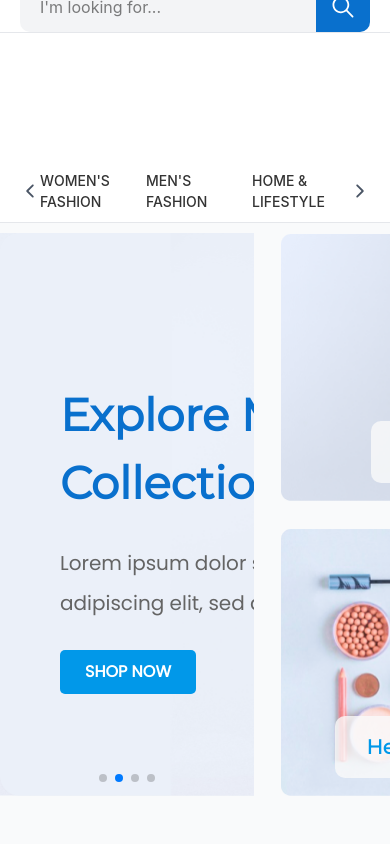
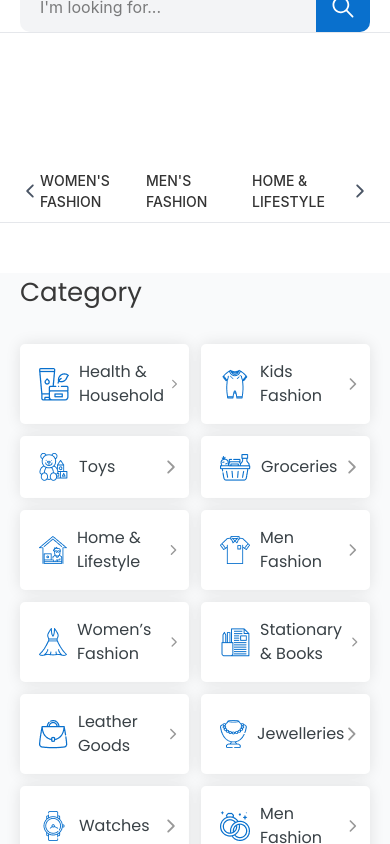
Before and after one commit to ashiqul290/Nirvoya-Website, a React (Vite) app: page / in a window 390 px wide. Shown: the top 844 px of the page. Built offline with nearby package versions, Linux system fonts and the light colour scheme.

Commit message:
responsive category

```diff
--- a/src/components/Home/Banner.jsx
+++ b/src/components/Home/Banner.jsx
@@ -14,11 +14,11 @@ import "swiper/css/pagination";
 export const Banner = () => {
   return (
     <>
-      <div className=" py-2.5">
+      <div className=" py-2.5 px-5 lg:px-0">
         <Container>
           <div className="flex gap-6.75 items-center">
             {/* LEFT SLIDER */}
-            <div className="w-[65%]">
+            <div className="lg:w-[65%]">
               <Swiper
                 modules={[Navigation, Pagination, Autoplay]}
                 spaceBetween={20}
@@ -29,6 +29,23 @@ export const Banner = () => {
                 className="w-full h-full"
               >
                 <SwiperSlide>
+                  <div className="lg:w-231.25 w-120 sm:w-130  xl:h-140.75 rounded-[10px] relative">
+                    <img src={sliderimg}  alt="" />
+                    <div className=" top-4 left-5 absolute xl:top-37 xl:left-15">
+                      <h1 className=" text-[#0970CD] font-bold xl:text-[45px] font-montserrat max-w-121.5 w-50">
+                        Explore Men’s Winter Collection
+                      </h1>
+                      <p className=" md:text-[20px] font-poppins font-normal md:leading-10 text-[#646464] max:w-104.5 w-45 text-sm md:my-6.75 my-1">
+                        Lorem ipsum dolor sit amet, consectetur adipiscing elit,
+                        sed do eiusmod tempor.{" "}
+                      </p>
+                      <button className=" md:px-6.25 px-1 py-1 md:py-2.5 text-white bg-[#0198E9] rounded-[5px] font-poppins font-semibold text-sm md:text-[16px]">
+                        SHOP NOW
+                      </button>
+                    </div>
+                  </div>
+                </SwiperSlide>
+                {/* <SwiperSlide>
                   <div className="w-231.25 h-140.75 rounded-[10px] relative">
                     <img src={sliderimg} alt="" />
                     <div className=" absolute top-37 left-15">
@@ -78,29 +95,12 @@ export const Banner = () => {
                       </button>
                     </div>
                   </div>
-                </SwiperSlide>
-                <SwiperSlide>
-                  <div className="w-231.25 h-140.75 rounded-[10px] relative">
-                    <img src={sliderimg} alt="" />
-                    <div className=" absolute top-37 left-15">
-                      <h1 className=" text-[#0970CD] font-bold text-[45px] font-montserrat max-w-121.5 ">
-                        Explore Men’s Winter Collection
-                      </h1>
-                      <p className=" text-[20px] font-poppins font-normal leading-10 text-[#646464] w-104.5 my-6.75">
-                        Lorem ipsum dolor sit amet, consectetur adipiscing elit,
-                        sed do eiusmod tempor.{" "}
-                      </p>
-                      <button className=" px-6.25 py-2.5 text-white bg-[#0198E9] rounded-[5px] font-poppins font-semibold text-[16px]">
-                        SHOP NOW
-                      </button>
-                    </div>
-                  </div>
-                </SwiperSlide>
+                </SwiperSlide> */}
               </Swiper>
             </div>
 
             <div className="">
-              <div className="w-md h-66.75  rounded-[10px] relative">
+              <div className="w-md h-66.75 hidden lg:block rounded-[10px] relative">
                 <img src={Groceres} alt="" />
                 <div className=" absolute bottom-4.5 left-22.5">
                   <button className=" rounded-[10px] bg-[#FAFAFA]/80 px-8 py-4 text-[#0198E9] font-semibold font-montserrat text-[20px]">
@@ -108,7 +108,7 @@ export const Banner = () => {
                   </button>
                 </div>
               </div>
-              <div className="w-md h-66.75 relative mt-7 rounded-[10px]">
+              <div className="w-md h-66.75 hidden lg:block relative mt-7 rounded-[10px]">
                 <img src={beauty} alt="" />
                 <div className=" absolute bottom-4.5 left-13.5">
                   <button className=" rounded-[10px] bg-[#FAFAFA]/80 px-8 py-4 text-[#0198E9] font-semibold font-montserrat text-[20px]">
--- a/src/components/Home/Category.jsx
+++ b/src/components/Home/Category.jsx
@@ -81,15 +81,15 @@ export const Category = () => {
     ]
   return (
     <>
-    <div className="mt-12.5 pb-11.25">
+    <div className="mt-12.5 pb-11.25 px-5 xl:px-0">
         <Container>
             <div className="">
                 <h3 className=' text-[26px] font-poppins font-medium text-[#383838]'>Category</h3>
-                <div className=" mt-8 grid grid-cols-5 gap-3">
+                <div className=" mt-8 grid grid-cols-2 sm:grid-cols-2 md:grid-cols-3 lg:grid-cols-4 xl:grid-cols-5 gap-3">
                     {
                        category.map((item)=>(
 
-                    <div className=" flex items-center w-67.5 justify-between pl-4.75 py-4 pr-2 bg-white shadow-[0_0_15px] shadow-black/10 rounded-[5px] cursor-pointer">
+                    <div className=" flex items-center max-w-67.5 justify-between pl-4.75 py-4 pr-2 bg-white shadow-[0_0_15px] shadow-black/10 rounded-[5px] cursor-pointer">
                        <div className=" flex gap-2.5 items-center">
                          <img src={item.icon} alt="icon" />
                         <h2 className=' font-poppins text-[16px] font-normal text-[#394146]'>{item.name}</h2>
--- a/src/page/Home.jsx
+++ b/src/page/Home.jsx
@@ -10,7 +10,7 @@ export const Home = () => {
     <>
     <div className=' bg-gray-50'>
 
-     <Banner />
+     {/* <Banner /> */}
      <Category />
      <FlashDeals />
     <FeaturedProduct />
```
